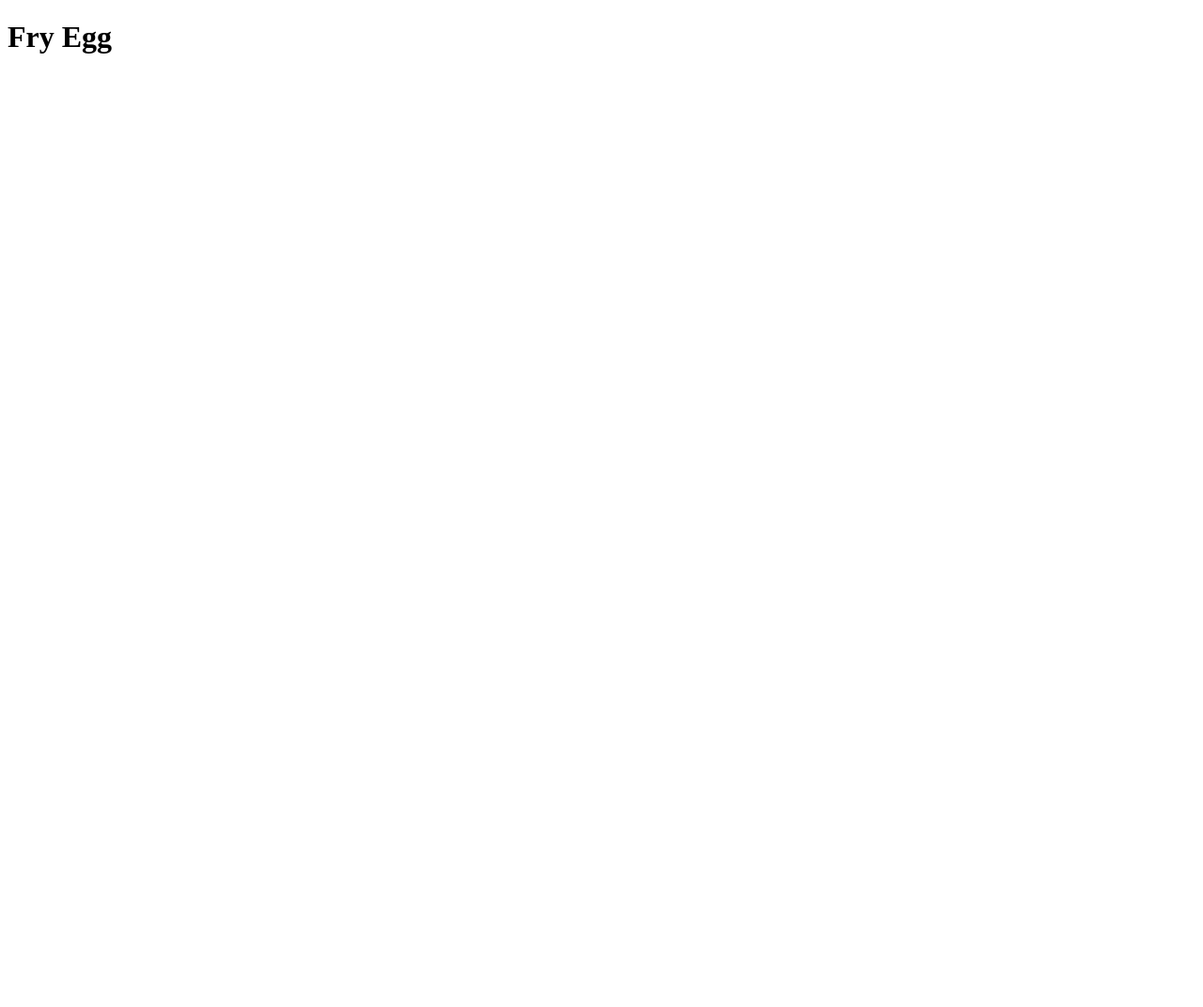
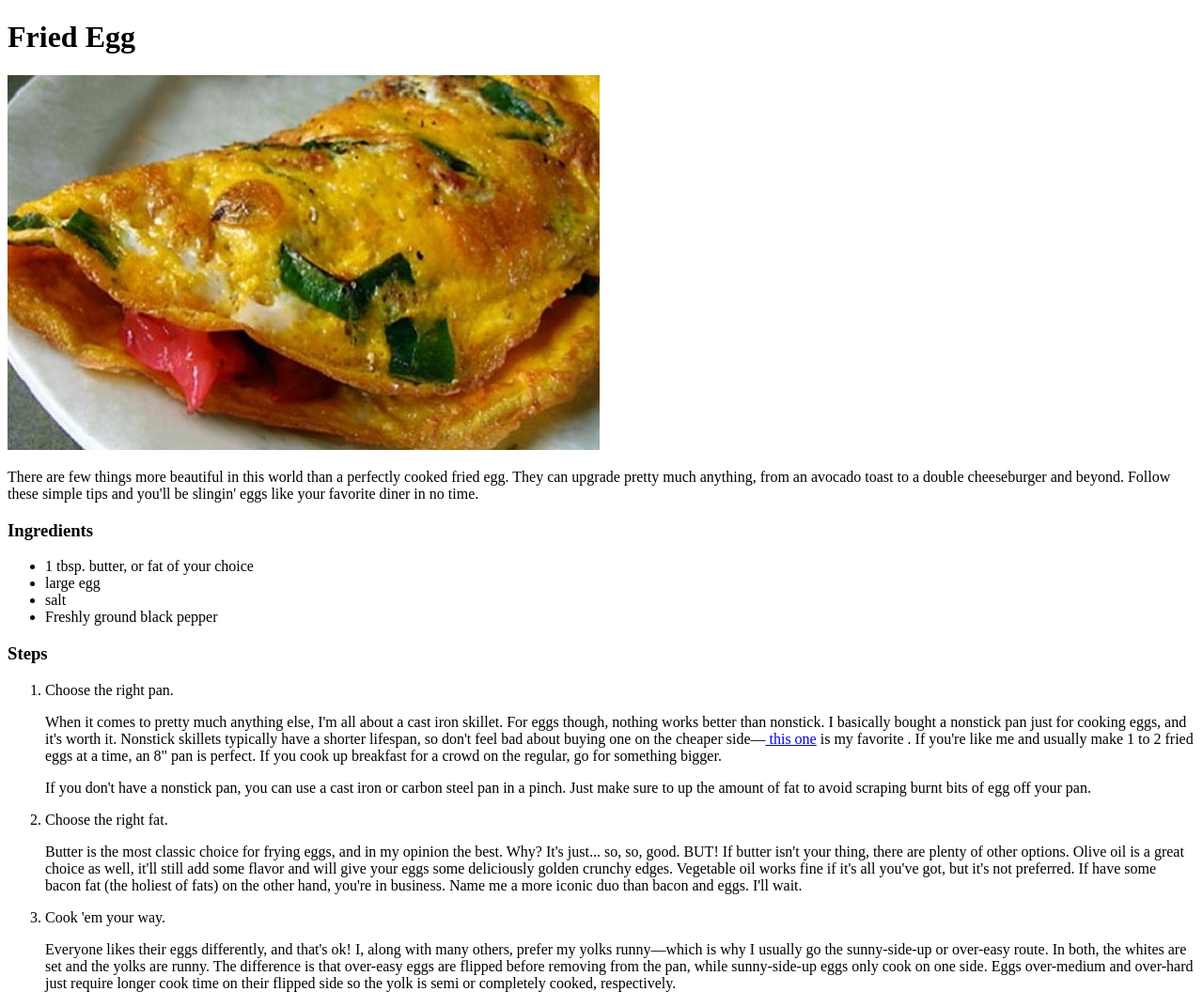
Before and after one commit to ftSalamander/odin-recipes, a plain HTML site: page recipes/fry_egg.html in a window 1280 px wide. Shown: the whole page at 94% size. Before the commit the page ends 800 px from the top, so only its background shows below. Drawn offline with Linux system fonts and the light colour scheme.

Commit message:
new file:   images/fried_egg.jpg & modified:   recipes/fry_egg.html

```diff
--- a/recipes/fry_egg.html
+++ b/recipes/fry_egg.html
@@ -7,9 +7,54 @@
 
 <body>
 
-    <h1>Fry Egg</h1>
+    <h1>Fried Egg</h1>
 
+    <img src="../images/fried_egg.jpg" alt="a fried egg (hot)">
+    <p>There are few things more beautiful in this world than a perfectly cooked fried egg.
+        They can upgrade pretty much anything, from an avocado toast to a double cheeseburger and beyond.
+        Follow these simple tips and you'll be slingin' eggs like your favorite diner in no time.
+    </p>
 
+    <h3> Ingredients </h3>
+    <ul>
+        <li>1 tbsp. butter, or fat of your choice</li>
+        <li>large egg</li>
+        <li>salt</li>
+        <li>Freshly ground black pepper</li>
+    </ul>
+
+    <h3>Steps</h3> <!--Link:- https://www.delish.com/cooking/recipe-ideas/a23499380/how-to-fry-an-egg/-->
+    <ol>
+        <li>Choose the right pan.</li>
+        <p>When it comes to pretty much anything else, I'm all about a cast iron skillet.
+            For eggs though, nothing works better than nonstick. I basically bought a nonstick pan
+            just for cooking eggs, and it's worth it. Nonstick skillets typically have a shorter lifespan,
+            so don't feel bad about buying one on the cheaper side—<a href="https://www.amazon.com/gp/product/B000658GT6/ref=od_aui_detailpages00?ie=UTF8&psc=1&linkCode=ogi&tag=delish_auto-append-20&ascsubtag=[artid|1782.r.23499380[src|[ch|[lt|">
+            this one</a> is my favorite . If you're like
+            me and usually make 1 to 2 fried eggs at a time, an 8" pan is perfect. If you cook up breakfast
+            for a crowd on the regular, go for something bigger.
+        </p>
+        <p>If you don't have a nonstick pan, you can use a cast iron or carbon steel pan in a pinch. Just make sure
+            to up the amount of fat to avoid scraping burnt bits of egg off your pan.
+        </p>
+
+        <li>Choose the right fat.</li>
+        <p>Butter is the most classic choice for frying eggs, and in my opinion the best. Why?
+            It's just... so, so, good. BUT! If butter isn't your thing, there are plenty of other options.
+            Olive oil is a great choice as well, it'll still add some flavor and will give your eggs some
+            deliciously golden crunchy edges. Vegetable oil works fine if it's all you've got, but it's not
+            preferred. If have some bacon fat (the holiest of fats) on the other hand, you're in business.
+            Name me a more iconic duo than bacon and eggs. I'll wait.
+        </p>
+
+        <li>Cook 'em your way.</li>
+        <p>Everyone likes their eggs differently, and that's ok! I, along with many others, prefer my yolks
+            runny—which is why I usually go the sunny-side-up or over-easy route. In both, the whites are set
+            and the yolks are runny. The difference is that over-easy eggs are flipped before removing from the
+            pan, while sunny-side-up eggs only cook on one side. Eggs over-medium and over-hard just require
+            longer cook time on their flipped side so the yolk is semi or completely cooked, respectively.
+        </p>
+    </ol>
 
 </body>
 </html>
```
Also changed, not shown: images/fried_egg.jpg (added).
